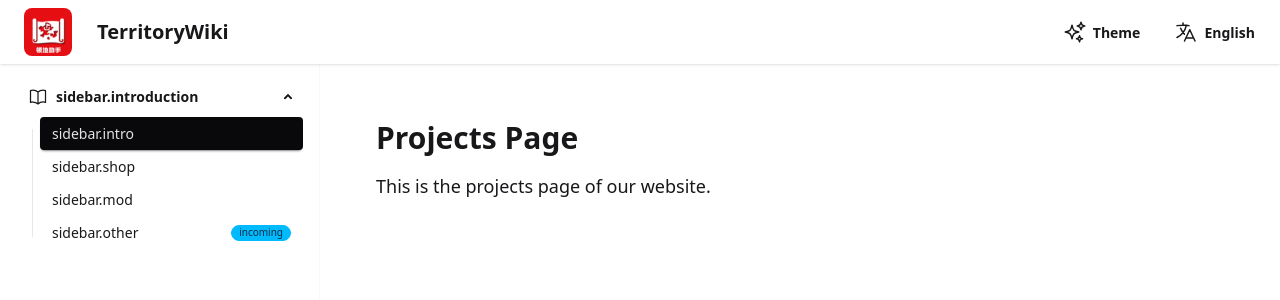
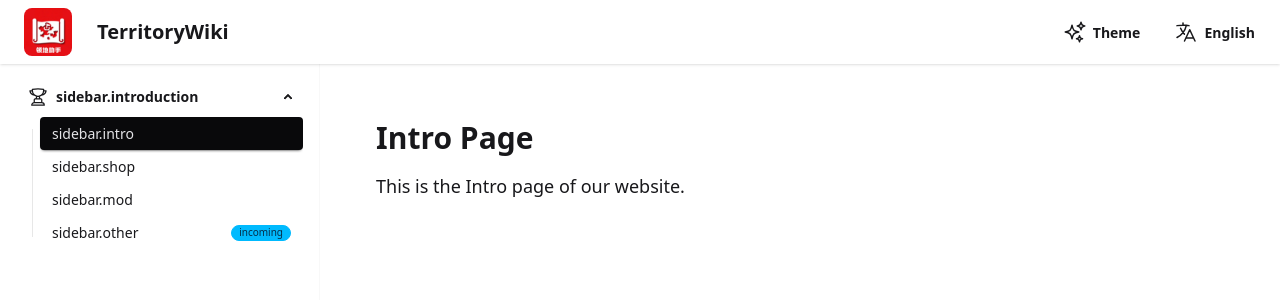
Before and after one commit to mlfc666/TerritoryWikiWeb, a React (Vite) app: page /intro/md in a window 1280 px wide. Shown: the top 300 px of the page. Built offline with nearby package versions, Linux system fonts and the light colour scheme.

Commit message:
1.四个页面都加入占位页

```diff
--- a/src/App.tsx
+++ b/src/App.tsx
@@ -4,7 +4,10 @@ import {Navbar} from "./components/Navbar.tsx";
 import {useTranslation} from "react-i18next";
 import {BrowserRouter, Outlet, Route, Routes} from "react-router-dom";
 import Sidebar from "./components/Sidebar.tsx";
-import {IntroductionPage} from "./pages/intro/Introduction.tsx";
+import {IntroPage} from "./pages/intro/intro.tsx";
+import {ShopPage} from "./pages/intro/shop.tsx";
+import {ModPage} from "./pages/intro/mod.tsx";
+import {OtherPage} from "./pages/intro/other.tsx";
 
 const MainLayout = () => {
     return (
@@ -56,13 +59,10 @@ function App() {
                     <Route path="/" element={<MainLayout/>}>
                         {/* 子路由：会显示在 MainLayout 的 Outlet 位置 */}
                         {/*<Route index element={<IntroductionPage />} />*/}
-                        <Route path="intro/md" element={<IntroductionPage />} />
-                        {/*<Route path="news" element={<NewsPage />} />*/}
-                        {/*<Route path="people" element={<PeoplePage />} />*/}
-                        {/*<Route path="projects" element={<ProjectsPage />} />*/}
-                        {/*<Route path="publications" element={<PublicationsPage />} />*/}
-                        {/*<Route path="resources" element={<ResourcesPage />} />*/}
-                        {/*<Route path="contact" element={<ContactPage />} />*/}
+                        <Route path="intro/md" element={<IntroPage />} />
+                        <Route path="intro/shop" element={<ShopPage />} />
+                        <Route path="intro/mod" element={<ModPage />} />
+                        <Route path="intro/other" element={<OtherPage />} />
                     </Route>
                 </Routes>
             </BrowserRouter>
--- a/src/components/Menu.tsx
+++ b/src/components/Menu.tsx
@@ -1,5 +1,5 @@
 import React from 'react';
-import {BookOpenIcon} from "@heroicons/react/24/outline";
+import {TrophyIcon} from "@heroicons/react/24/outline";
 
 // 定义菜单项的类型
 export type MenuItem = {
@@ -17,7 +17,7 @@ export type MenuItem = {
 export const sidebarMenu: MenuItem[] = [
     {
         key: 'introduction', // 对应翻译文件中的 key
-        icon: <BookOpenIcon className="w-5 h-5" />,
+        icon: <TrophyIcon className="w-5 h-5" />,
         children: [
             { key: 'intro', path: '/intro/md' },
             { key: 'shop', path: '/intro/shop' },
--- a/src/pages/intro/Introduction.tsx
+++ /dev/null
@@ -1,10 +0,0 @@
-export function IntroductionPage() {
-    return (
-        <div>
-            <div className="container mx-auto p-4">
-                <h1 className="text-3xl font-bold mb-4">Projects Page</h1>
-                <p className="text-lg">This is the projects page of our website.</p>
-            </div>
-        </div>
-    );
-}
--- /dev/null
+++ b/src/pages/intro/intro.tsx
@@ -0,0 +1,10 @@
+export function IntroPage() {
+    return (
+        <div>
+            <div className="container mx-auto p-4">
+                <h1 className="text-3xl font-bold mb-4">Intro Page</h1>
+                <p className="text-lg">This is the Intro page of our website.</p>
+            </div>
+        </div>
+    );
+}
--- /dev/null
+++ b/src/pages/intro/mod.tsx
@@ -0,0 +1,10 @@
+export function ModPage() {
+    return (
+        <div>
+            <div className="container mx-auto p-4">
+                <h1 className="text-3xl font-bold mb-4">Mod Page</h1>
+                <p className="text-lg">This is the Mod page of our website.</p>
+            </div>
+        </div>
+    );
+}
--- /dev/null
+++ b/src/pages/intro/other.tsx
@@ -0,0 +1,10 @@
+export function OtherPage() {
+    return (
+        <div>
+            <div className="container mx-auto p-4">
+                <h1 className="text-3xl font-bold mb-4">Other Page</h1>
+                <p className="text-lg">This is the Other page of our website.</p>
+            </div>
+        </div>
+    );
+}
--- /dev/null
+++ b/src/pages/intro/shop.tsx
@@ -0,0 +1,10 @@
+export function ShopPage() {
+    return (
+        <div>
+            <div className="container mx-auto p-4">
+                <h1 className="text-3xl font-bold mb-4">Shop Page</h1>
+                <p className="text-lg">This is the Shop page of our website.</p>
+            </div>
+        </div>
+    );
+}
```
